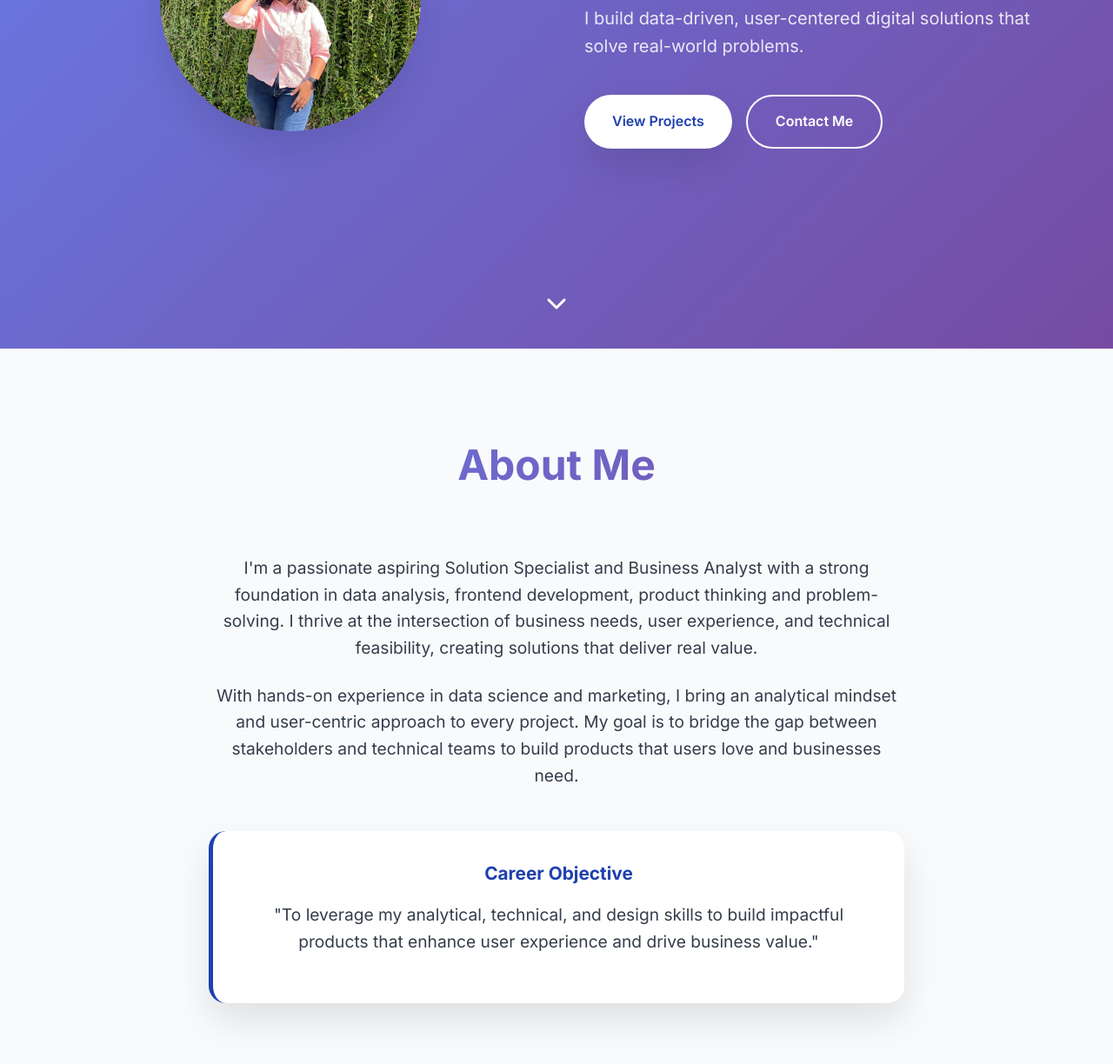
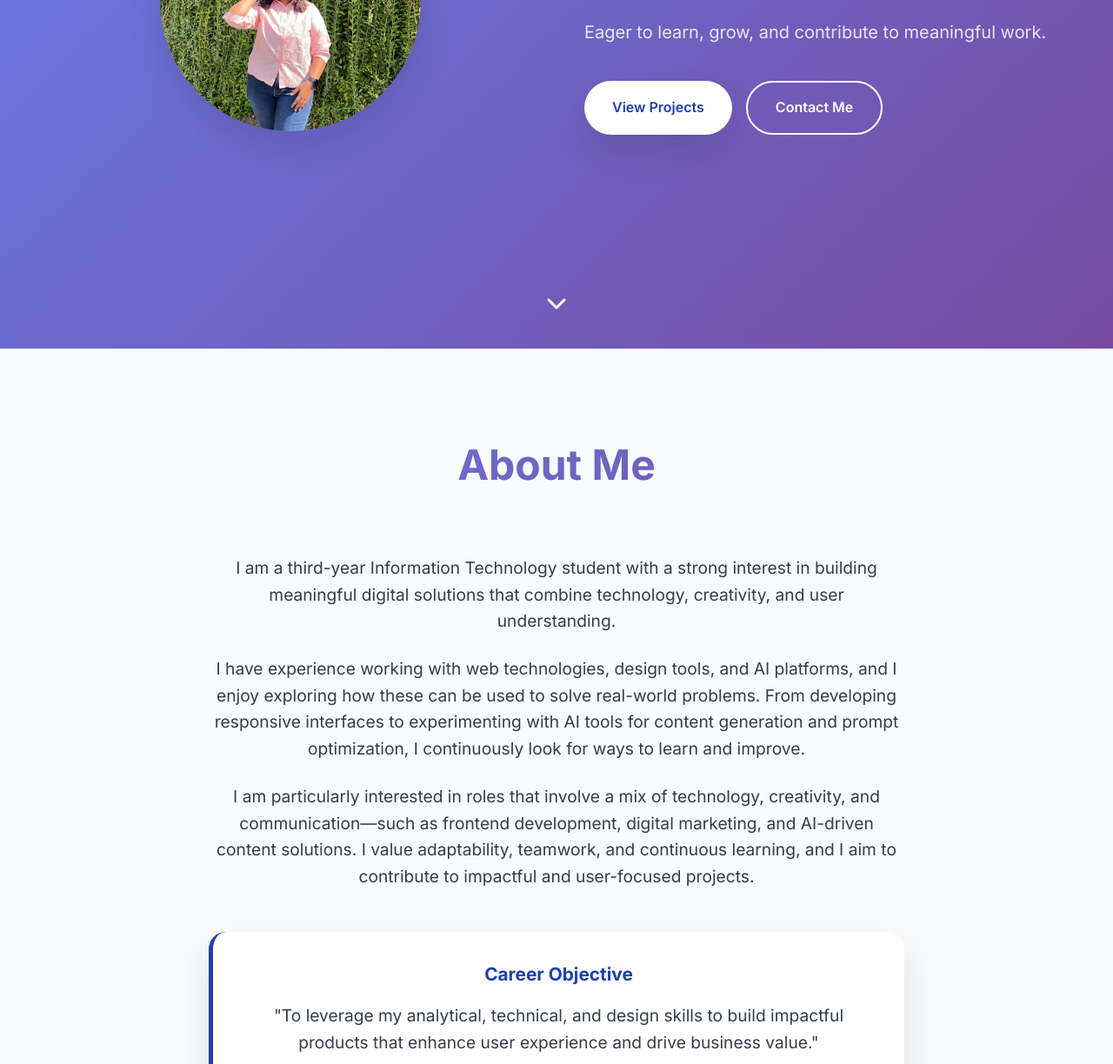
Before and after one commit to zenirathod/Portfolio-website, a plain HTML site: page index.html in a window 1280 px wide. Shown: the part 399-1623 px from the top of the page at 87% size. Drawn offline with Linux system fonts and the light colour scheme.

Commit message:
Fix HTML structure and update content

```diff
--- a/index.html
+++ b/index.html
@@ -45,9 +45,9 @@
             </div>
             <div class="hero-text">
                 <h1 class="hero-title">Zeni Rathod</h1>
-                <p class="hero-subtitle">Aspiring Solution Specialist | Business Analyst | Data & UI Enthusiast</p>
+                <p class="hero-subtitle">IT Student at V.V.P. Engineering College | Aspiring Professional | Responsible & Punctual</p>
                 <p class="hero-tagline">
-                    I build data-driven, user-centered digital solutions that solve real-world problems.
+                    Eager to learn, grow, and contribute to meaningful work.
                 </p>
                 <div class="hero-cta">
                     <a href="#projects" class="cta-button primary">View Projects</a>
@@ -67,12 +67,9 @@
             <div class="about-content">
                 <div class="about-text">
                     <p>
-                        I'm a passionate aspiring Solution Specialist and Business Analyst with a strong foundation in data analysis, frontend development, product thinking and problem-solving.
-                        I thrive at the intersection of business needs, user experience, and technical feasibility, creating solutions that deliver real value.
-                    </p>
-                    <p>
-                        With hands-on experience in data science and marketing, I bring an analytical mindset and user-centric approach to every project.
-                        My goal is to bridge the gap between stakeholders and technical teams to build products that users love and businesses need.
+                       I am a third-year Information Technology student with a strong interest in building meaningful digital solutions that combine technology, creativity, and user understanding. </p>
+                    <p>I have experience working with web technologies, design tools, and AI platforms, and I enjoy exploring how these can be used to solve real-world problems. From developing responsive interfaces to experimenting with AI tools for content generation and prompt optimization, I continuously look for ways to learn and improve.</p>
+                    <p>I am particularly interested in roles that involve a mix of technology, creativity, and communication—such as frontend development, digital marketing, and AI-driven content solutions. I value adaptability, teamwork, and continuous learning, and I aim to contribute to impactful and user-focused projects.</p>
                     </p>
                     <div class="career-objective">
                         <h3>Career Objective</h3>
```
